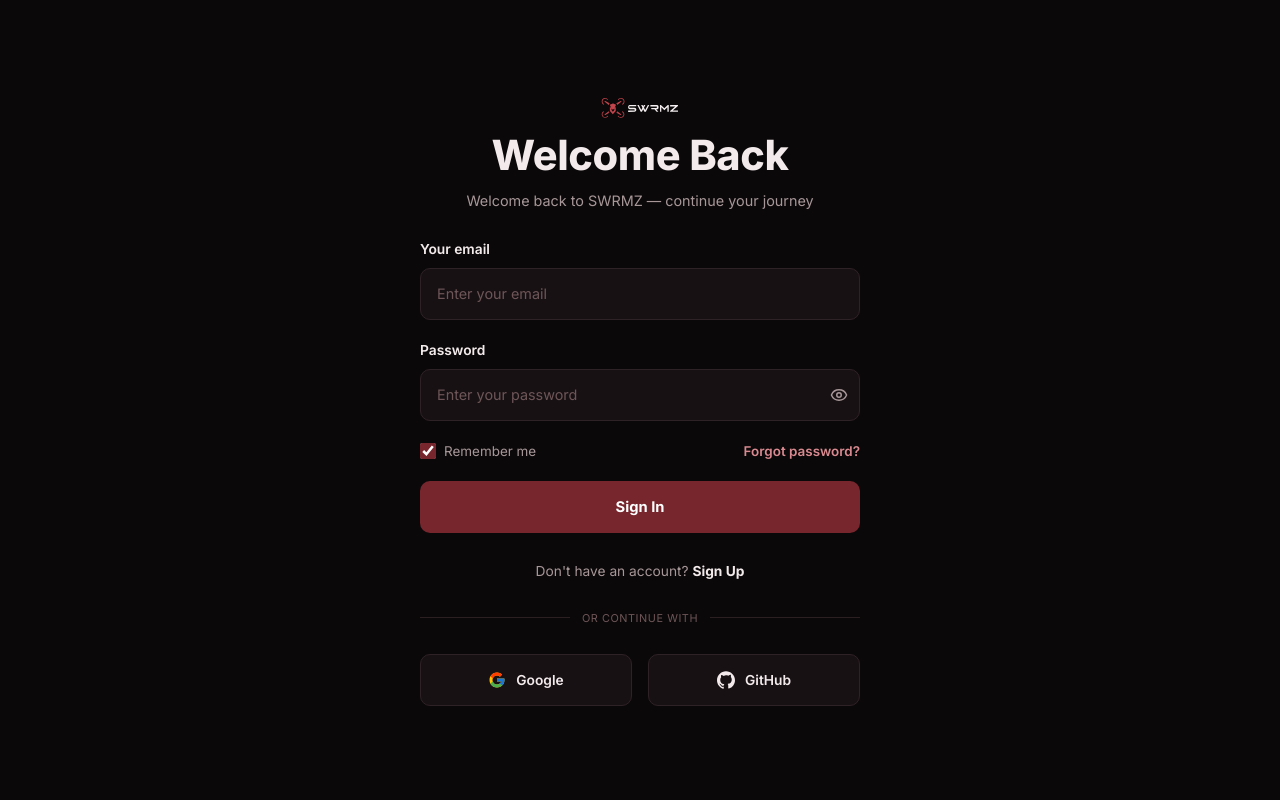
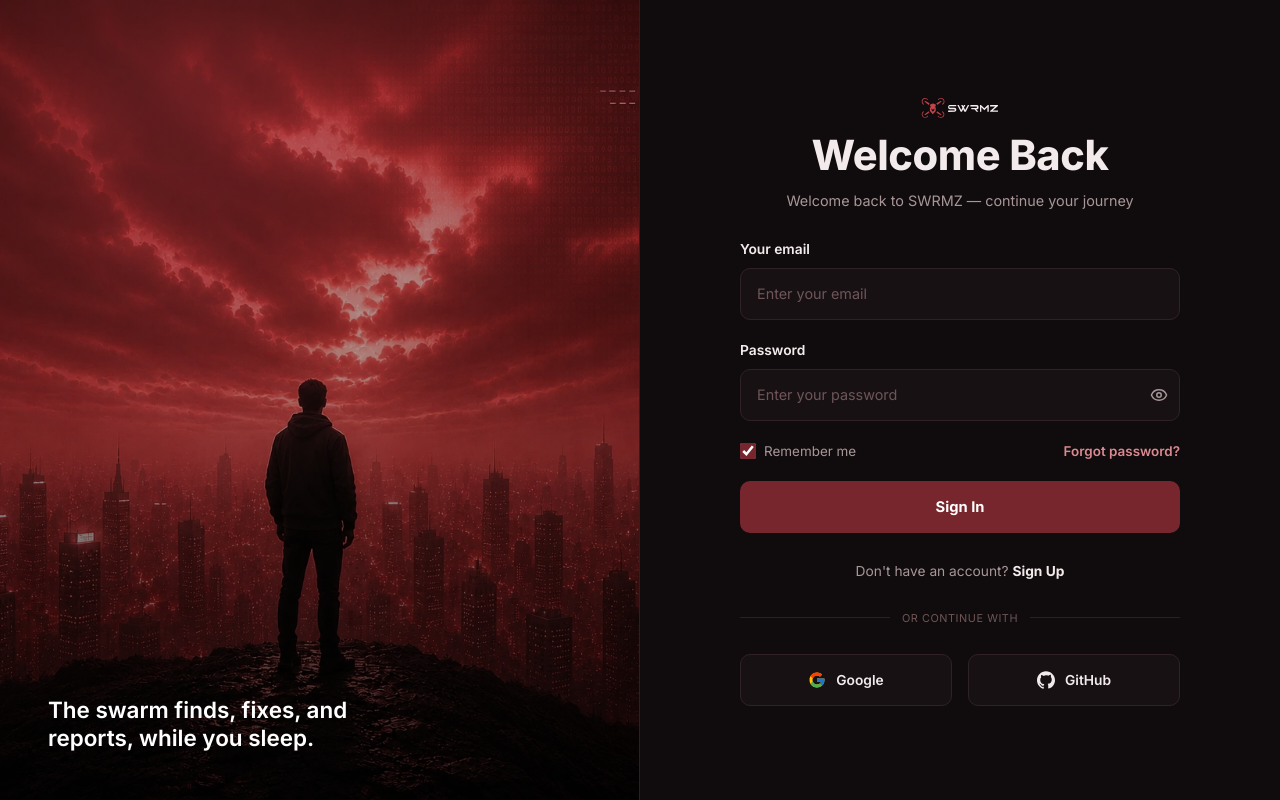
Before and after one commit to YUST777/swrmz, a React (Vite) app: page /login in a window 1280 px wide. Built offline with nearby package versions, Linux system fonts and the light colour scheme; no server answers.

Commit message:
Login: split layout — background image left, form right

```diff
--- a/src/LoginPage.tsx
+++ b/src/LoginPage.tsx
@@ -85,8 +85,22 @@ export function LoginPage() {
   };
 
   return (
-    <main className="grid min-h-[100svh] place-items-center bg-[#0b0809] px-4 py-10 font-['Inter',system-ui,sans-serif] text-[#f2eaeb]">
-      <div className="flex w-full max-w-[440px] flex-col gap-7">
+    <main className="grid min-h-[100svh] grid-cols-2 bg-[#100b0c] font-['Inter',system-ui,sans-serif] text-[#f2eaeb] max-[820px]:grid-cols-1">
+      {/* left — background image, full bleed */}
+      <div className="relative overflow-hidden border-r border-[#2b1f22] max-[820px]:hidden">
+        <div className="absolute inset-0 bg-[url('/background.webp')] bg-cover bg-center" aria-hidden="true" />
+        <div className="absolute inset-0 bg-[linear-gradient(180deg,rgba(94,29,35,0.45)_0%,rgba(12,8,9,0.35)_50%,rgba(12,8,9,0.85)_100%)] mix-blend-multiply" aria-hidden="true" />
+        <div className="absolute inset-0 bg-[radial-gradient(120%_90%_at_30%_10%,rgba(192,68,76,0.3),transparent_60%)]" aria-hidden="true" />
+        <div className="absolute bottom-0 left-0 right-0 p-12 max-[1100px]:p-8">
+          <p className="max-w-[340px] text-[1.4rem] font-[620] leading-[1.25] text-white">
+            The swarm finds, fixes, and reports, while you sleep.
+          </p>
+        </div>
+      </div>
+
+      {/* right — form */}
+      <div className="flex flex-col justify-center px-[8%] py-12 max-[1100px]:px-[6%] max-[820px]:px-6 max-[820px]:py-10">
+        <div className="mx-auto flex w-full max-w-[440px] flex-col gap-7">
         <div className="flex flex-col items-center gap-3 text-center">
           <BrandMark />
           <h1 className="text-[2.6rem] font-[760] leading-[1.05] tracking-[-0.01em] text-[#f2eaeb] max-[640px]:text-[2.1rem]">
@@ -206,6 +220,7 @@ export function LoginPage() {
             GitHub
           </button>
         </div>
+        </div>
       </div>
     </main>
   );
```
